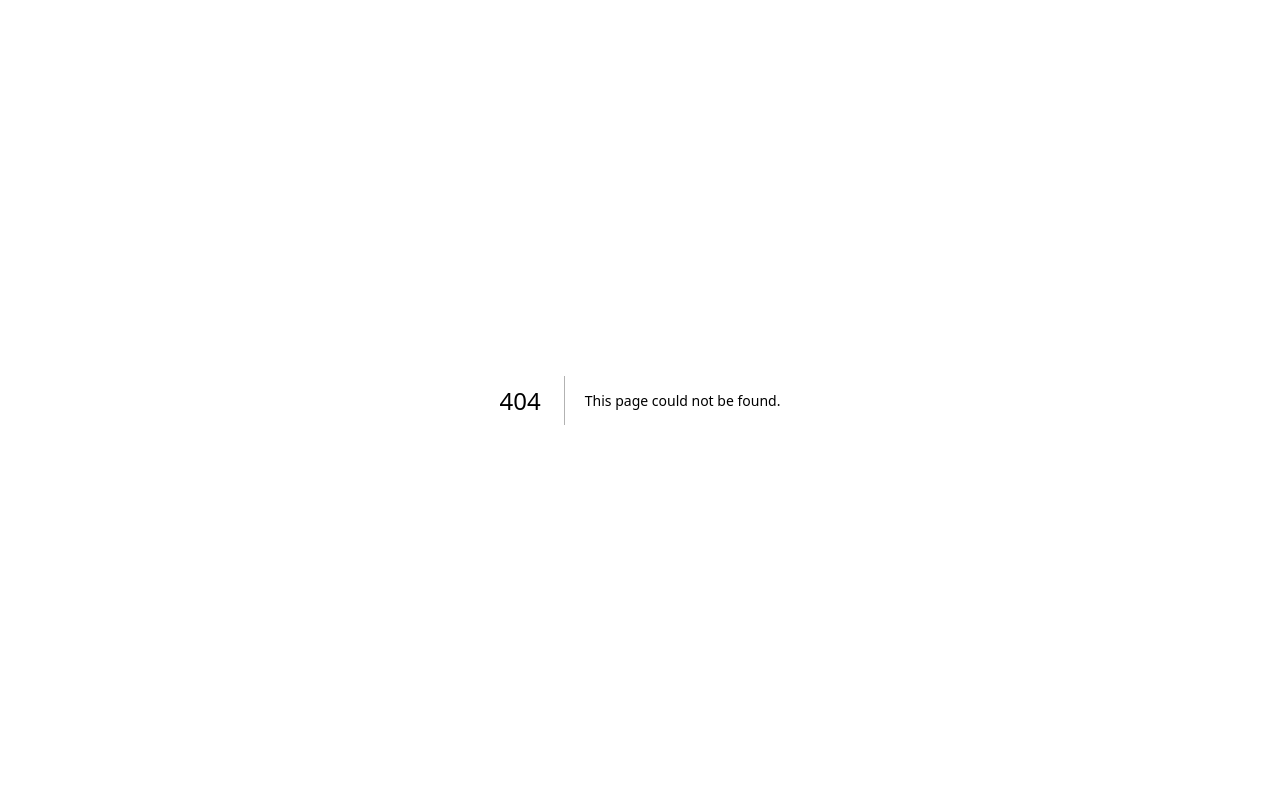
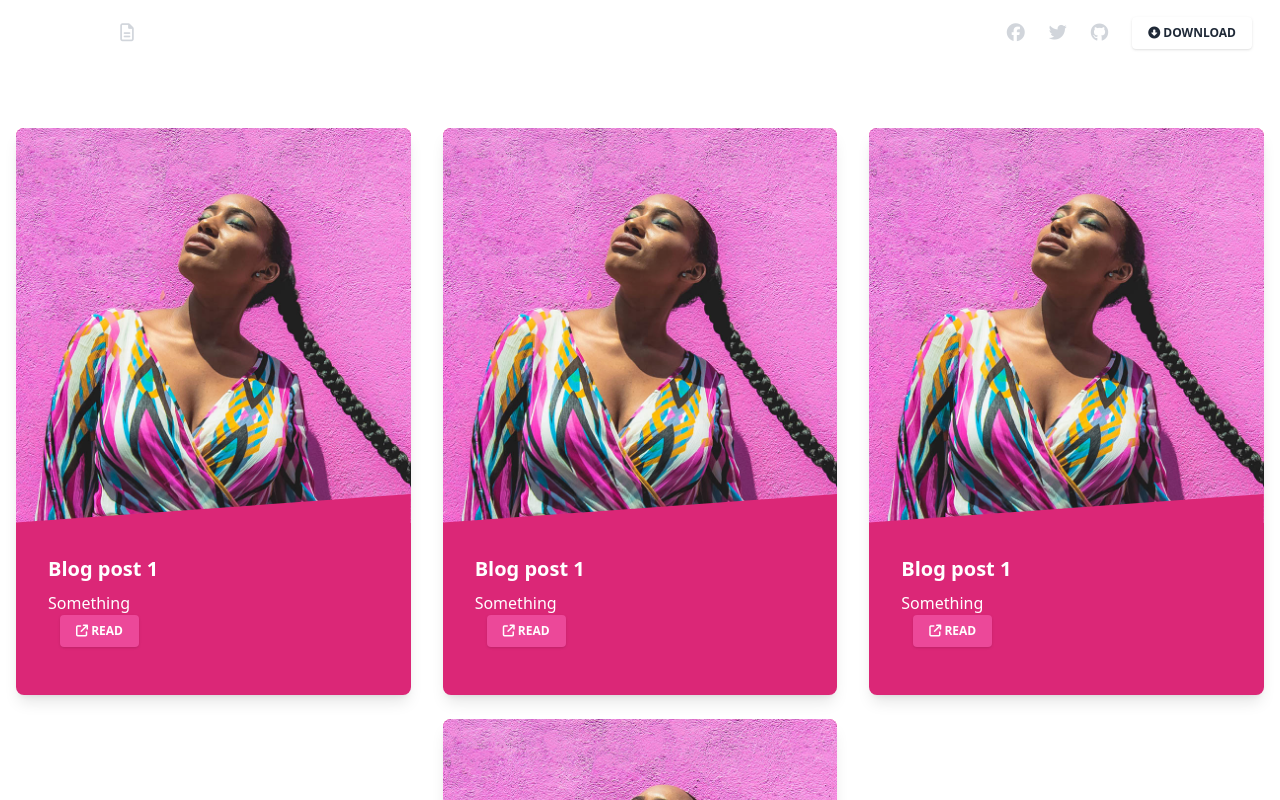
Before and after one commit to jstavanja/top-bookings, a Next.js app: page /blog in a window 1280 px wide. Before the commit this address had no page. Shown: the top 800 px of the page. Built offline with nearby package versions, Linux system fonts and the light colour scheme.

Commit message:
refactor a bit, add card, button and posts structure

```diff
--- /dev/null
+++ b/components/BlogPosts.tsx
@@ -0,0 +1,49 @@
+import teamImage from "../assets/img/team-2-800x800.jpg";
+import { Card } from "./Card";
+
+const POSTS = [
+  {
+    ctaLink: "/more",
+    ctaText: "Read",
+    imageSrc: teamImage,
+    text: "Something",
+    title: "Blog post 1",
+  },
+  {
+    ctaLink: "/more",
+    ctaText: "Read",
+    imageSrc: teamImage,
+    text: "Something",
+    title: "Blog post 1",
+  },
+  {
+    ctaLink: "/more",
+    ctaText: "Read",
+    imageSrc: teamImage,
+    text: "Something",
+    title: "Blog post 1",
+  },
+  {
+    ctaLink: "/more",
+    ctaText: "Read",
+    imageSrc: teamImage,
+    text: "Something",
+    title: "Blog post 1",
+  },
+];
+
+export const BlogPosts = () => {
+  return (
+    <div className="flex flex-wrap items-center mt-32 mb-32">
+      {POSTS.map((post) => (
+        <Card
+          ctaLink={post.ctaLink}
+          ctaText={post.ctaText}
+          imageSrc={post.imageSrc}
+          text={post.text}
+          title={post.title}
+        />
+      ))}
+    </div>
+  );
+};
--- /dev/null
+++ b/components/Button.tsx
@@ -0,0 +1,40 @@
+import Link from "next/link";
+import { MouseEventHandler, ReactElement } from "react";
+
+interface ButtonProps {
+  text: string;
+  iconClass: string;
+  onClick?: MouseEventHandler;
+  href?: string;
+  transparent?: boolean;
+}
+
+export const Button = ({
+  text,
+  iconClass,
+  onClick,
+  href,
+  transparent,
+}: ButtonProps) => {
+  const btn = (
+    <button
+      className={
+        (transparent
+          ? "bg-white text-gray-800 active:bg-gray-100"
+          : "bg-pink-500 text-white active:bg-pink-600") +
+        " text-xs font-bold uppercase px-4 py-2 rounded shadow hover:shadow-md outline-none focus:outline-none lg:mr-1 lg:mb-0 ml-3 mb-3"
+      }
+      type="button"
+      onClick={onClick}
+      style={{ transition: "all .15s ease" }}
+    >
+      <i className={iconClass}></i> {text}
+    </button>
+  );
+
+  if (href) {
+    return <Link href={href}>{btn}</Link>;
+  }
+
+  return btn;
+};
--- /dev/null
+++ b/components/Card.tsx
@@ -0,0 +1,56 @@
+import Image, { StaticImageData } from "next/image";
+import { Button } from "./Button";
+
+interface CardProps {
+  title: string;
+  imageSrc: string | StaticImageData;
+  text: string;
+  ctaText: string;
+  ctaLink: string;
+}
+
+export const Card = ({
+  title,
+  imageSrc,
+  text,
+  ctaLink,
+  ctaText,
+}: CardProps) => {
+  return (
+    <div className="w-full md:w-4/12 px-4 mr-auto ml-auto">
+      <div className="relative flex flex-col min-w-0 break-words  w-full mb-6 shadow-lg rounded-lg bg-pink-600">
+        <Image
+          alt="..."
+          src={imageSrc}
+          className="w-full align-middle rounded-t-lg"
+        />
+        <blockquote className="relative p-8 mb-4">
+          <svg
+            preserveAspectRatio="none"
+            xmlns="http://www.w3.org/2000/svg"
+            viewBox="0 0 583 95"
+            className="absolute left-0 w-full block"
+            style={{
+              height: "95px",
+              top: "-94px",
+            }}
+          >
+            <polygon
+              points="-30,95 583,95 583,65"
+              className="text-pink-600 fill-current"
+            ></polygon>
+          </svg>
+          <h4 className="text-xl font-bold text-white">{title}</h4>
+          <p className="text-md font-light mt-2 text-white">{text}</p>
+          {ctaText && ctaLink && (
+            <Button
+              text={ctaText}
+              href={ctaLink}
+              iconClass="fa-solid fa-arrow-up-right-from-square"
+            />
+          )}
+        </blockquote>
+      </div>
+    </div>
+  );
+};
--- a/components/Footer.tsx
+++ b/components/Footer.tsx
@@ -1,3 +1,4 @@
+import Link from "next/link";
 import React, { ReactElement } from "react";
 
 function Footer(): ReactElement {
@@ -72,12 +73,12 @@ function Footer(): ReactElement {
                     </a>
                   </li>
                   <li>
-                    <a
+                    <Link
                       className="text-gray-700 hover:text-gray-900 font-semibold block pb-2 text-sm"
-                      href="#"
+                      href="/blog"
                     >
                       Blog
-                    </a>
+                    </Link>
                   </li>
                 </ul>
               </div>
--- /dev/null
+++ b/pages/blog/index.tsx
@@ -0,0 +1,12 @@
+import { BlogPosts } from "../../components/BlogPosts";
+import { Layout } from "../../components/Layout";
+
+const Blog = () => {
+  return (
+    <Layout title="Slotter | Make the most of your time">
+      <BlogPosts />
+    </Layout>
+  );
+};
+
+export default Blog;
```
